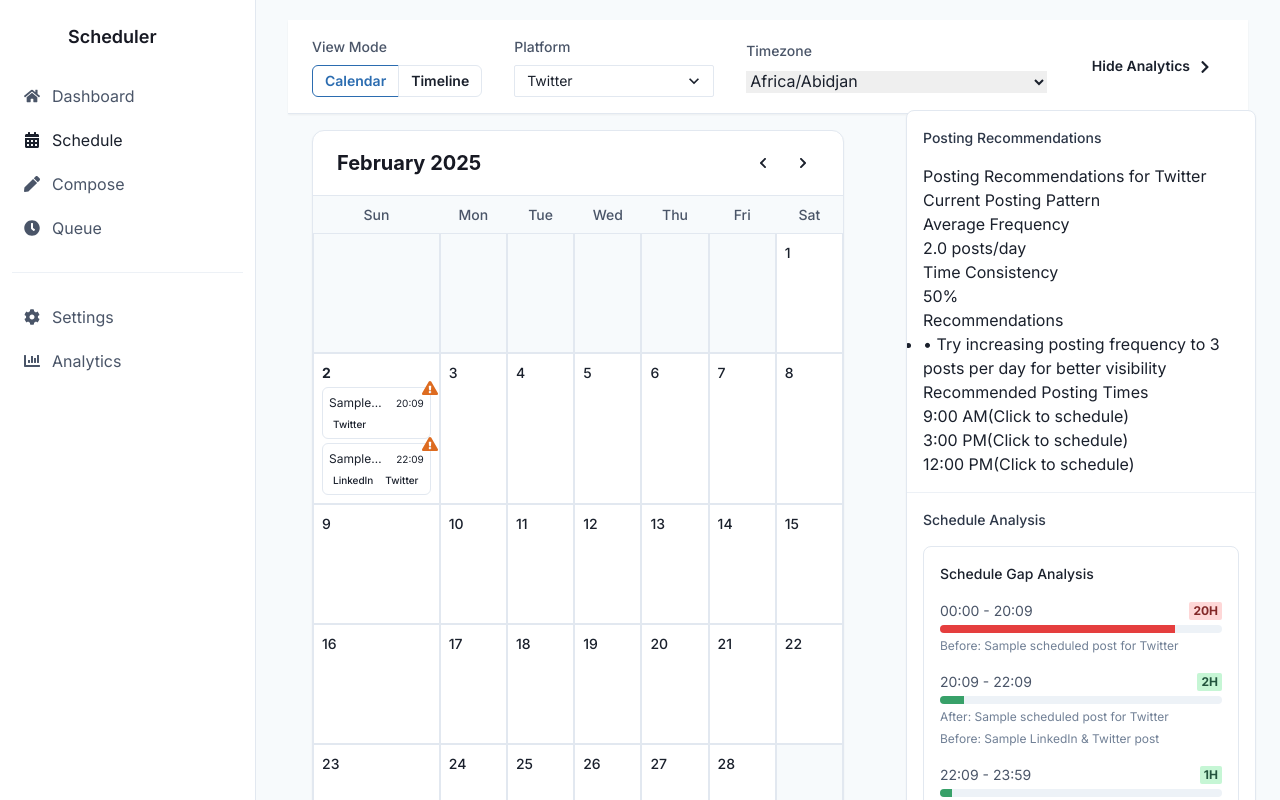
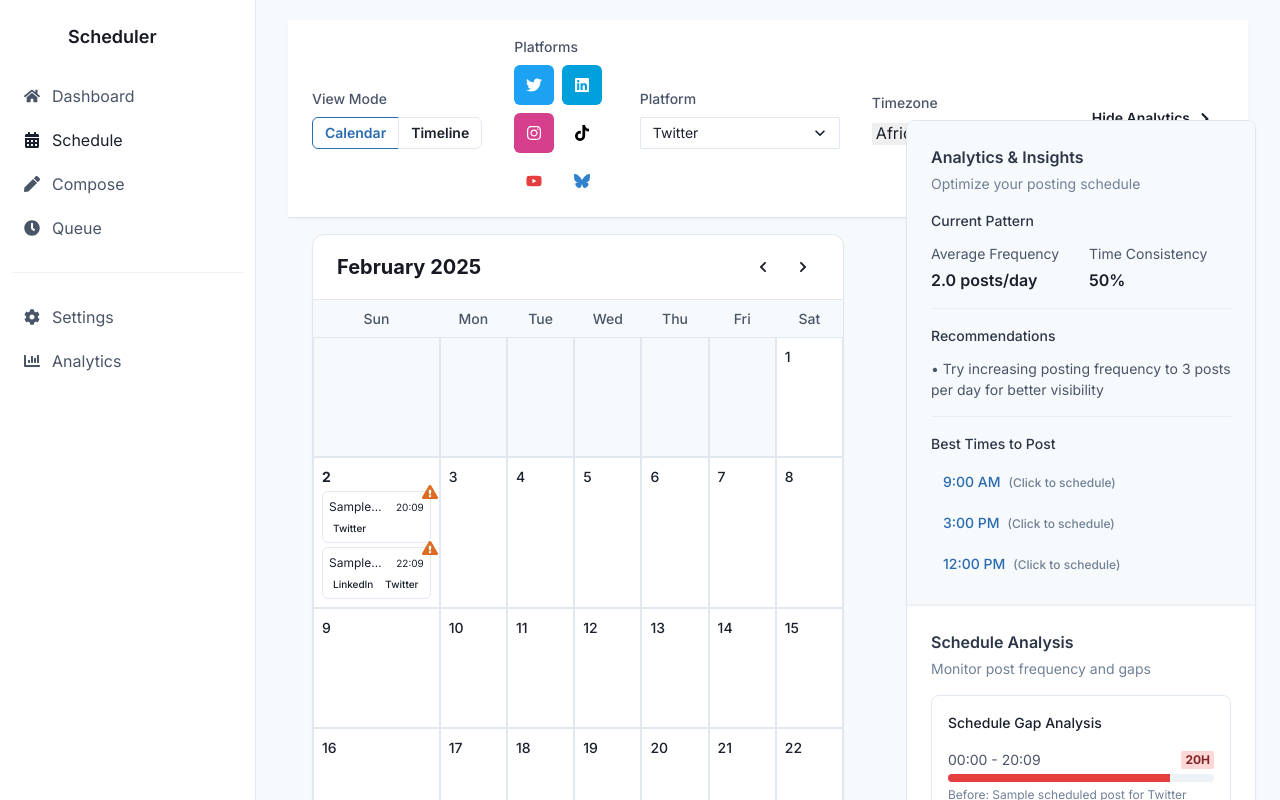
Before and after one commit to JAlbertCode/Social-media-scheduler, a Next.js app: page /schedule in a window 1280 px wide. Shown: the top 800 px of the page. Built offline with nearby package versions, Linux system fonts and the light colour scheme.

Commit message:
Added toggles and fixed insights text formatting
Added toggles and fixed insights text formatting

```diff
--- a/src/app/schedule/page.tsx
+++ b/src/app/schedule/page.tsx
@@ -25,6 +25,8 @@ import { ScheduledPost } from '../../types/calendar'
 import { CalendarConfig } from '../../types/calendars'
 import { getUserTimezone, fromUTC, toUTC } from '../../utils/timezone'
 import { PlatformType } from '../../components/PostCreator'
+
+import { PlatformToggle } from '../../components/PlatformToggle'
 
 type ViewMode = 'calendar' | 'timeline'
 
@@ -171,6 +173,23 @@ export default function SchedulePage() {
                   </ButtonGroup>
                 </Box>
 
+                {/* Platform Toggles */}
+                <Box>
+                  <Text fontSize="sm" fontWeight="medium" color="gray.600" mb={2}>
+                    Platforms
+                  </Text>
+                  <PlatformToggle
+                    selectedPlatforms={selectedPlatforms}
+                    onTogglePlatform={(platform) => {
+                      setSelectedPlatforms(prev =>
+                        prev.includes(platform)
+                          ? prev.filter(p => p !== platform)
+                          : [...prev, platform]
+                      )
+                    }}
+                  />
+                </Box>
+
                 {/* Platform Filter */}
                 <Box>
                   <Text fontSize="sm" fontWeight="medium" color="gray.600" mb={2}>
@@ -249,7 +268,7 @@ export default function SchedulePage() {
             <Box
               position="fixed"
               right={6}
-              top="110px"
+              top="120px"
               width="350px"
               bg="white"
               borderWidth="1px"
@@ -259,9 +278,12 @@ export default function SchedulePage() {
               overflow="hidden"
             >
               <VStack spacing={0} align="stretch" divider={<Divider />}>
-                <Box p={4}>
-                  <Text fontSize="sm" fontWeight="medium" color="gray.700" mb={4}>
-                    Posting Recommendations
+                <Box p={6} bg="gray.50">
+                  <Text fontSize="md" fontWeight="semibold" color="gray.700" mb={1}>
+                    Analytics & Insights
+                  </Text>
+                  <Text fontSize="sm" color="gray.500" mb={4}>
+                    Optimize your posting schedule
                   </Text>
                   <FrequencyRecommendations
                     platform={activeFilter}
@@ -274,9 +296,12 @@ export default function SchedulePage() {
                   />
                 </Box>
 
-                <Box p={4}>
-                  <Text fontSize="sm" fontWeight="medium" color="gray.700" mb={4}>
+                <Box p={6} borderTopWidth="1px" borderColor="gray.100">
+                  <Text fontSize="md" fontWeight="semibold" color="gray.700" mb={1}>
                     Schedule Analysis
+                  </Text>
+                  <Text fontSize="sm" color="gray.500" mb={4}>
+                    Monitor post frequency and gaps
                   </Text>
                   <ScheduleGapAnalysis
                     posts={getPostsInTimezone(getFilteredPosts())}
@@ -286,9 +311,12 @@ export default function SchedulePage() {
                   />
                 </Box>
 
-                <Box p={4}>
-                  <Text fontSize="sm" fontWeight="medium" color="gray.700" mb={4}>
+                <Box p={6} borderTopWidth="1px" borderColor="gray.100">
+                  <Text fontSize="md" fontWeight="semibold" color="gray.700" mb={1}>
                     Calendar Management
+                  </Text>
+                  <Text fontSize="sm" color="gray.500" mb={4}>
+                    Organize your content calendars
                   </Text>
                   <CalendarManager
                     calendars={calendars}
--- a/src/components/FrequencyRecommendations.tsx
+++ b/src/components/FrequencyRecommendations.tsx
@@ -1,6 +1,15 @@
 'use client'
 
 import React from 'react'
+import {
+  VStack,
+  HStack,
+  Box,
+  Text,
+  Button,
+  SimpleGrid,
+  Divider,
+} from '@chakra-ui/react'
 import { PlatformType } from './PostCreator'
 import { getRecommendedTimes, analyzePostingPattern } from '../utils/frequency'
 import { formatInTimezone } from '../utils/timezone'
@@ -22,64 +31,79 @@ export function FrequencyRecommendations({
   const recommendedTimes = getRecommendedTimes(platform, timezone, existingPosts)
 
   return (
-    <div className="bg-white rounded-lg shadow p-4">
-      <h3 className="text-lg font-semibold mb-4">
-        Posting Recommendations for {platform}
-      </h3>
+    <VStack spacing={4} align="stretch">
+      {/* Current Pattern Analysis */}
+      <Box>
+        <Text fontSize="sm" fontWeight="medium" color="gray.700" mb={3}>
+          Current Pattern
+        </Text>
+        <SimpleGrid columns={2} spacing={4}>
+          <Box>
+            <Text fontSize="sm" color="gray.600" mb={1}>
+              Average Frequency
+            </Text>
+            <Text fontSize="md" fontWeight="semibold">
+              {analysis.frequency.toFixed(1)} posts/day
+            </Text>
+          </Box>
+          <Box>
+            <Text fontSize="sm" color="gray.600" mb={1}>
+              Time Consistency
+            </Text>
+            <Text fontSize="md" fontWeight="semibold">
+              {(analysis.consistency * 100).toFixed(0)}%
+            </Text>
+          </Box>
+        </SimpleGrid>
+      </Box>
 
-      <div className="space-y-4">
-        {/* Current Pattern Analysis */}
-        <div className="border-b pb-4">
-          <h4 className="font-medium mb-2">Current Posting Pattern</h4>
-          <div className="grid grid-cols-2 gap-4">
-            <div>
-              <p className="text-sm text-gray-600">Average Frequency</p>
-              <p className="font-medium">
-                {analysis.frequency.toFixed(1)} posts/day
-              </p>
-            </div>
-            <div>
-              <p className="text-sm text-gray-600">Time Consistency</p>
-              <p className="font-medium">
-                {(analysis.consistency * 100).toFixed(0)}%
-              </p>
-            </div>
-          </div>
-        </div>
+      <Divider />
 
       {/* Recommendations */}
-        <div className="border-b pb-4">
-          <h4 className="font-medium mb-2">Recommendations</h4>
-          <ul className="space-y-2">
+      <Box>
+        <Text fontSize="sm" fontWeight="medium" color="gray.700" mb={3}>
+          Recommendations
+        </Text>
+        <VStack spacing={2} align="stretch">
           {analysis.recommendations.map((rec, index) => (
-              <li key={index} className="text-sm text-gray-600">
+            <Text key={index} fontSize="sm" color="gray.600">
               • {rec}
-              </li>
+            </Text>
           ))}
-          </ul>
-        </div>
+        </VStack>
+      </Box>
+
+      <Divider />
 
       {/* Suggested Times */}
-        <div>
-          <h4 className="font-medium mb-2">Recommended Posting Times</h4>
-          <div className="space-y-2">
+      <Box>
+        <Text fontSize="sm" fontWeight="medium" color="gray.700" mb={3}>
+          Best Times to Post
+        </Text>
+        <VStack spacing={2} align="stretch">
           {recommendedTimes.map((time, index) => (
-              <button
+            <Button
               key={index}
               onClick={() => onSelectTime?.(time)}
-                className="block w-full text-left p-2 rounded hover:bg-blue-50 transition-colors"
+              variant="ghost"
+              size="sm"
+              justifyContent="flex-start"
+              height="auto"
+              py={2}
+              px={3}
+              color="blue.600"
+              _hover={{ bg: 'blue.50' }}
             >
-                <span className="text-sm text-blue-600">
+              <Text fontSize="sm" fontWeight="medium">
                 {formatInTimezone(time, timezone, 'h:mm a')}
-                </span>
-                <span className="text-xs text-gray-500 ml-2">
+                <Text as="span" fontSize="xs" color="gray.500" ml={2}>
                   (Click to schedule)
-                </span>
-              </button>
+                </Text>
+              </Text>
+            </Button>
           ))}
-          </div>
-        </div>
-      </div>
-    </div>
+        </VStack>
+      </Box>
+    </VStack>
   )
 }
--- /dev/null
+++ b/src/components/PlatformToggle.tsx
@@ -0,0 +1,58 @@
+'use client'
+
+import React from 'react'
+import {
+  HStack,
+  IconButton,
+  Tooltip,
+  Box,
+} from '@chakra-ui/react'
+import { FaTwitter, FaLinkedin, FaInstagram, FaTiktok, FaYoutube } from 'react-icons/fa'
+import { SiBluesky } from 'react-icons/si'
+import { PlatformType } from './PostCreator'
+
+interface PlatformToggleProps {
+  selectedPlatforms: PlatformType[]
+  onTogglePlatform: (platform: PlatformType) => void
+}
+
+const PLATFORM_CONFIG = {
+  Twitter: { icon: FaTwitter, color: 'twitter.500' },
+  LinkedIn: { icon: FaLinkedin, color: 'linkedin.500' },
+  Instagram: { icon: FaInstagram, color: 'pink.500' },
+  TikTok: { icon: FaTiktok, color: 'black' },
+  YouTube: { icon: FaYoutube, color: 'red.500' },
+  Bluesky: { icon: SiBluesky, color: 'blue.500' },
+}
+
+export function PlatformToggle({
+  selectedPlatforms,
+  onTogglePlatform
+}: PlatformToggleProps) {
+  return (
+    <Box>
+      <HStack spacing={2} wrap="wrap">
+        {Object.entries(PLATFORM_CONFIG).map(([platform, config]) => (
+          <Tooltip
+            key={platform}
+            label={`${selectedPlatforms.includes(platform as PlatformType) ? 'Disable' : 'Enable'} ${platform}`}
+            placement="top"
+          >
+            <IconButton
+              aria-label={platform}
+              icon={<config.icon />}
+              size="md"
+              variant={selectedPlatforms.includes(platform as PlatformType) ? 'solid' : 'ghost'}
+              color={selectedPlatforms.includes(platform as PlatformType) ? 'white' : config.color}
+              bg={selectedPlatforms.includes(platform as PlatformType) ? config.color : 'transparent'}
+              _hover={{
+                bg: selectedPlatforms.includes(platform as PlatformType) ? config.color : 'gray.100',
+              }}
+              onClick={() => onTogglePlatform(platform as PlatformType)}
+            />
+          </Tooltip>
+        ))}
+      </HStack>
+    </Box>
+  )
+}
```
Lines whose indentation alone changed are shown as unchanged.
